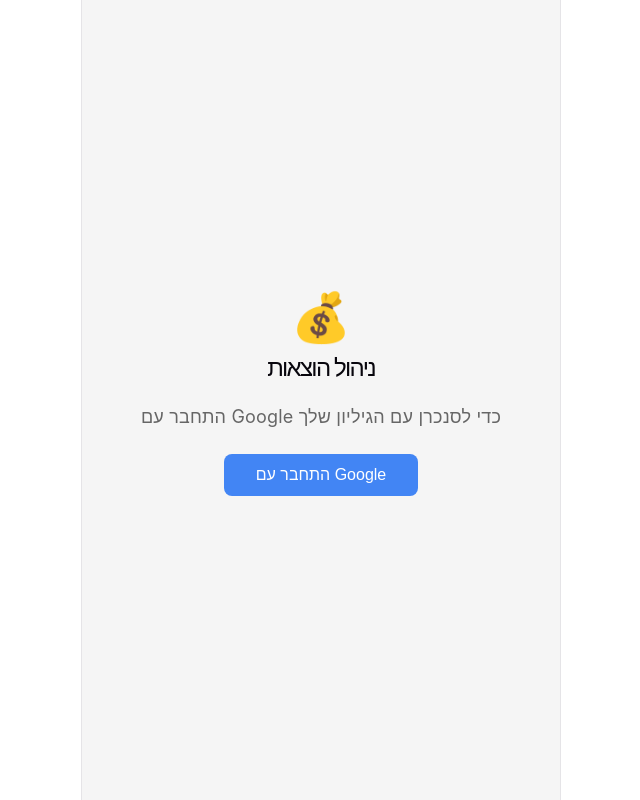
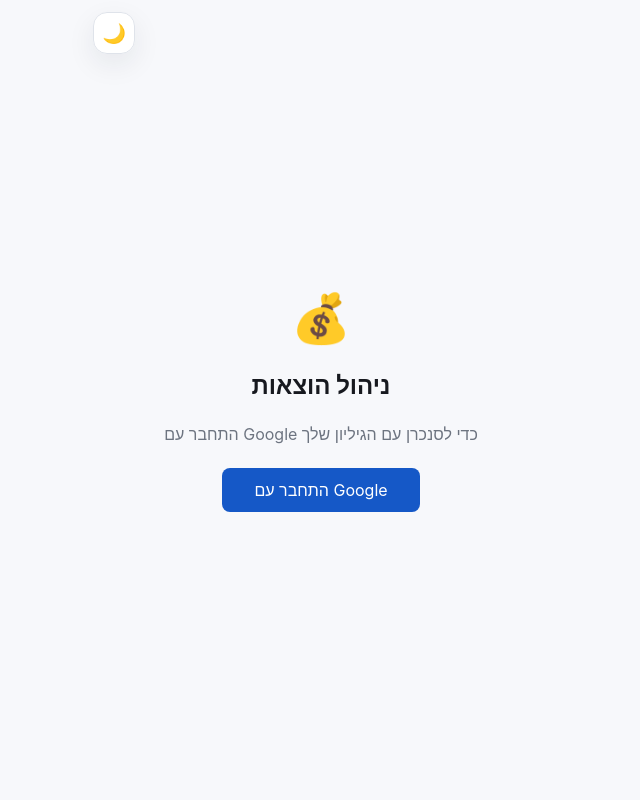
Before and after one commit to es419/expense-tracker, a React (Vite) app: page /add in a window 1280 px wide. Shown: the whole page, without its empty margins (319-959 px from the left). Built offline with nearby package versions, Linux system fonts and the light colour scheme.

Commit message:
Add dark mode and app icon

```diff
--- a/src/App.css
+++ b/src/App.css
@@ -1,16 +1,17 @@
 * {
   box-sizing: border-box;
-  margin: 0;
-  padding: 0;
 }
 
 body {
-  font-family: -apple-system, BlinkMacSystemFont, sans-serif;
-  background: #fff;
   max-width: 480px;
   margin: 0 auto;
 }
 
-.app {
+.app,
+.sign-in-shell {
   min-height: 100vh;
+  min-height: 100svh;
+  background: var(--bg);
+  color: var(--text);
+  transition: background-color 180ms ease, color 180ms ease;
 }
--- a/src/App.jsx
+++ b/src/App.jsx
@@ -5,23 +5,51 @@ import Transactions from './pages/Transactions'
 import AddTransaction from './pages/AddTransaction'
 import Summary from './pages/Summary'
 import BottomNav from './components/BottomNav'
+import ThemeToggle from './components/ThemeToggle'
 import './App.css'
+
+const THEME_KEY = 'expense_tracker_theme'
+
+function getInitialTheme() {
+  const saved = localStorage.getItem(THEME_KEY)
+  if (saved === 'light' || saved === 'dark') return saved
+  return window.matchMedia?.('(prefers-color-scheme: dark)').matches ? 'dark' : 'light'
+}
 
 function App() {
   const [isSignedIn, setIsSignedIn] = useState(false)
+  const [theme, setTheme] = useState(getInitialTheme)
 
   useEffect(() => {
     const token = localStorage.getItem('access_token')
     if (token) setIsSignedIn(true)
   }, [])
 
+  useEffect(() => {
+    document.documentElement.dataset.theme = theme
+    localStorage.setItem(THEME_KEY, theme)
+
+    const metaTheme = document.querySelector('meta[name="theme-color"]')
+    if (metaTheme) metaTheme.setAttribute('content', theme === 'dark' ? '#0d1117' : '#f7f8fb')
+  }, [theme])
+
+  function toggleTheme() {
+    setTheme(current => current === 'dark' ? 'light' : 'dark')
+  }
+
   if (!isSignedIn) {
-    return <SignIn onSignIn={() => setIsSignedIn(true)} />
+    return (
+      <div className="sign-in-shell">
+        <ThemeToggle theme={theme} onToggle={toggleTheme} />
+        <SignIn onSignIn={() => setIsSignedIn(true)} />
+      </div>
+    )
   }
 
   return (
     <BrowserRouter>
       <div className="app">
+        <ThemeToggle theme={theme} onToggle={toggleTheme} />
         <Routes>
           <Route path="/" element={<Navigate to="/transactions" />} />
           <Route path="/transactions" element={<Transactions />} />
--- a/src/components/BottomNav.jsx
+++ b/src/components/BottomNav.jsx
@@ -30,12 +30,16 @@ const styles = {
   nav: {
     position: 'fixed',
     bottom: 0,
-    left: 0,
-    right: 0,
+    left: '50%',
+    right: 'auto',
+    width: 'min(100%, 480px)',
+    transform: 'translateX(-50%)',
     display: 'flex',
-    background: 'white',
-    borderTop: '1px solid #eee',
-    padding: '8px 0',
+    background: 'var(--nav-bg)',
+    borderTop: '1px solid var(--border)',
+    padding: '8px 0 max(8px, env(safe-area-inset-bottom))',
+    backdropFilter: 'blur(14px)',
+    WebkitBackdropFilter: 'blur(14px)',
   },
   tab: {
     flex: 1,
@@ -46,7 +50,7 @@ const styles = {
     background: 'none',
     border: 'none',
     cursor: 'pointer',
-    color: '#999',
+    color: 'var(--text-muted)',
     padding: '4px',
   },
   tabActive: {
@@ -58,7 +62,7 @@ const styles = {
     background: 'none',
     border: 'none',
     cursor: 'pointer',
-    color: '#333',
+    color: 'var(--text)',
     fontWeight: 'bold',
     padding: '4px',
   },
--- /dev/null
+++ b/src/components/ThemeToggle.jsx
@@ -0,0 +1,40 @@
+export default function ThemeToggle({ theme, onToggle }) {
+  const isDark = theme === 'dark'
+
+  return (
+    <button
+      type="button"
+      onClick={onToggle}
+      aria-label={isDark ? 'עבור למצב בהיר' : 'עבור למצב חשוך'}
+      title={isDark ? 'מצב בהיר' : 'מצב חשוך'}
+      style={styles.button}
+    >
+      <span aria-hidden="true" style={styles.icon}>{isDark ? '☀️' : '🌙'}</span>
+    </button>
+  )
+}
+
+const styles = {
+  button: {
+    position: 'fixed',
+    zIndex: 1000,
+    top: 'max(12px, env(safe-area-inset-top))',
+    left: 'max(12px, calc((100vw - 480px) / 2 + 12px))',
+    width: '42px',
+    height: '42px',
+    borderRadius: '14px',
+    border: '1px solid var(--border)',
+    background: 'var(--theme-toggle-bg)',
+    color: 'var(--text)',
+    boxShadow: 'var(--shadow)',
+    display: 'grid',
+    placeItems: 'center',
+    cursor: 'pointer',
+    backdropFilter: 'blur(14px)',
+    WebkitBackdropFilter: 'blur(14px)',
+  },
+  icon: {
+    fontSize: '19px',
+    lineHeight: 1,
+  },
+}
--- a/src/index.css
+++ b/src/index.css
@@ -1,111 +1,90 @@
 :root {
-  --text: #6b6375;
-  --text-h: #08060d;
-  --bg: #fff;
-  --border: #e5e4e7;
-  --code-bg: #f4f3ec;
-  --accent: #aa3bff;
-  --accent-bg: rgba(170, 59, 255, 0.1);
-  --accent-border: rgba(170, 59, 255, 0.5);
-  --social-bg: rgba(244, 243, 236, 0.5);
-  --shadow:
-    rgba(0, 0, 0, 0.1) 0 10px 15px -3px, rgba(0, 0, 0, 0.05) 0 4px 6px -2px;
+  --bg: #f7f8fb;
+  --surface: #ffffff;
+  --surface-soft: #f1f3f7;
+  --surface-strong: #e7eaf0;
+  --text: #17191f;
+  --text-muted: #6d7480;
+  --border: #dfe3ea;
+  --primary: #1558c7;
+  --primary-hover: #0f4eaf;
+  --primary-text: #ffffff;
+  --button: #20242c;
+  --button-text: #ffffff;
+  --income: #238636;
+  --expense: #c93232;
+  --danger-bg: rgba(201, 50, 50, 0.08);
+  --shadow: 0 10px 28px rgba(31, 42, 55, 0.08);
+  --nav-bg: rgba(255, 255, 255, 0.94);
+  --theme-toggle-bg: rgba(255, 255, 255, 0.92);
+  --theme-color: #f7f8fb;
 
-  --sans: system-ui, 'Segoe UI', Roboto, sans-serif;
-  --heading: system-ui, 'Segoe UI', Roboto, sans-serif;
-  --mono: ui-monospace, Consolas, monospace;
-
-  font: 18px/145% var(--sans);
-  letter-spacing: 0.18px;
-  color-scheme: light dark;
+  font-family: -apple-system, BlinkMacSystemFont, 'Segoe UI', sans-serif;
   color: var(--text);
   background: var(--bg);
   font-synthesis: none;
   text-rendering: optimizeLegibility;
   -webkit-font-smoothing: antialiased;
   -moz-osx-font-smoothing: grayscale;
-
-  @media (max-width: 1024px) {
-    font-size: 16px;
-  }
+  color-scheme: light;
 }
 
-@media (prefers-color-scheme: dark) {
-  :root {
-    --text: #9ca3af;
-    --text-h: #f3f4f6;
-    --bg: #16171d;
-    --border: #2e303a;
-    --code-bg: #1f2028;
-    --accent: #c084fc;
-    --accent-bg: rgba(192, 132, 252, 0.15);
-    --accent-border: rgba(192, 132, 252, 0.5);
-    --social-bg: rgba(47, 48, 58, 0.5);
-    --shadow:
-      rgba(0, 0, 0, 0.4) 0 10px 15px -3px, rgba(0, 0, 0, 0.25) 0 4px 6px -2px;
-  }
+:root[data-theme='dark'] {
+  --bg: #0d1117;
+  --surface: #151b23;
+  --surface-soft: #1b222c;
+  --surface-strong: #252d38;
+  --text: #f2f5f8;
+  --text-muted: #9ba6b2;
+  --border: #303a46;
+  --primary: #4d8df7;
+  --primary-hover: #6ca1fa;
+  --primary-text: #ffffff;
+  --button: #e8edf3;
+  --button-text: #11161d;
+  --income: #54c06a;
+  --expense: #ff6b6b;
+  --danger-bg: rgba(255, 107, 107, 0.10);
+  --shadow: 0 12px 32px rgba(0, 0, 0, 0.28);
+  --nav-bg: rgba(21, 27, 35, 0.94);
+  --theme-toggle-bg: rgba(27, 34, 44, 0.94);
+  --theme-color: #0d1117;
 
-  #social .button-icon {
-    filter: invert(1) brightness(2);
-  }
+  color-scheme: dark;
+}
+
+* {
+  box-sizing: border-box;
+}
+
+html {
+  background: var(--bg);
 }
 
 body {
   margin: 0;
+  min-width: 320px;
+  min-height: 100vh;
+  background: var(--bg);
+  color: var(--text);
+}
+
+button,
+input,
+select,
+textarea {
+  font: inherit;
+  color: inherit;
+}
+
+button {
+  -webkit-tap-highlight-color: transparent;
+}
+
+input {
+  color-scheme: inherit;
 }
 
 #root {
-  width: 1126px;
-  max-width: 100%;
-  margin: 0 auto;
-  text-align: center;
-  border-inline: 1px solid var(--border);
-  min-height: 100svh;
-  display: flex;
-  flex-direction: column;
-  box-sizing: border-box;
+  min-height: 100vh;
 }
-
-h1,
-h2 {
-  font-family: var(--heading);
-  font-weight: 500;
-  color: var(--text-h);
-}
-
-h1 {
-  font-size: 56px;
-  letter-spacing: -1.68px;
-  margin: 32px 0;
-  @media (max-width: 1024px) {
-    font-size: 36px;
-    margin: 20px 0;
-  }
-}
-h2 {
-  font-size: 24px;
-  line-height: 118%;
-  letter-spacing: -0.24px;
-  margin: 0 0 8px;
-  @media (max-width: 1024px) {
-    font-size: 20px;
-  }
-}
-p {
-  margin: 0;
-}
-
-code,
-.counter {
-  font-family: var(--mono);
-  display: inline-flex;
-  border-radius: 4px;
-  color: var(--text-h);
-}
-
-code {
-  font-size: 15px;
-  line-height: 135%;
-  padding: 4px 8px;
-  background: var(--code-bg);
-}
--- a/src/pages/AddTransaction.jsx
+++ b/src/pages/AddTransaction.jsx
@@ -104,11 +104,11 @@ const styles = {
   container: { padding: '16px', paddingBottom: '80px', direction: 'rtl' },
   title: { marginBottom: '16px' },
   field: { marginBottom: '16px' },
-  label: { display: 'block', fontSize: '13px', color: '#777', marginBottom: '6px' },
-  input: { width: '100%', padding: '10px', borderRadius: '8px', border: '1px solid #555', fontSize: '16px', boxSizing: 'border-box', background: 'transparent' },
+  label: { display: 'block', fontSize: '13px', color: 'var(--text-muted)', marginBottom: '6px' },
+  input: { width: '100%', padding: '10px', borderRadius: '8px', border: '1px solid var(--border)', fontSize: '16px', boxSizing: 'border-box', background: 'var(--surface)', color: 'var(--text)', outline: 'none' },
   chipRow: { display: 'flex', flexWrap: 'wrap', gap: '8px' },
-  chip: { padding: '6px 14px', borderRadius: '20px', border: '1px solid #555', background: 'transparent', cursor: 'pointer', fontSize: '14px' },
-  chipSelected: { padding: '6px 14px', borderRadius: '20px', border: '1px solid #888', background: '#333', color: 'white', cursor: 'pointer', fontSize: '14px' },
-  billingInfo: { padding: '12px', marginBottom: '12px', borderRadius: '8px', background: 'rgba(127,127,127,0.12)', fontSize: '14px' },
-  saveBtn: { width: '100%', padding: '14px', background: '#333', color: 'white', border: 'none', borderRadius: '8px', fontSize: '16px', cursor: 'pointer', marginTop: '8px' },
+  chip: { padding: '6px 14px', borderRadius: '20px', border: '1px solid var(--border)', background: 'var(--surface)', color: 'var(--text)', cursor: 'pointer', fontSize: '14px' },
+  chipSelected: { padding: '6px 14px', borderRadius: '20px', border: '1px solid var(--primary)', background: 'var(--primary)', color: 'var(--primary-text)', cursor: 'pointer', fontSize: '14px' },
+  billingInfo: { padding: '12px', marginBottom: '12px', borderRadius: '8px', background: 'var(--surface-soft)', fontSize: '14px' },
+  saveBtn: { width: '100%', padding: '14px', background: 'var(--button)', color: 'var(--button-text)', border: 'none', borderRadius: '8px', fontSize: '16px', cursor: 'pointer', marginTop: '8px' },
 }
--- a/src/pages/SignIn.jsx
+++ b/src/pages/SignIn.jsx
@@ -22,11 +22,11 @@ export default function SignIn({ onSignIn }) {
       height: '100vh',
       gap: '24px',
       padding: '24px',
-      background: '#f5f5f5'
+      background: 'var(--bg)'
     }}>
       <div style={{ fontSize: '48px' }}>💰</div>
       <h1 style={{ margin: 0, fontSize: '24px' }}>ניהול הוצאות</h1>
-      <p style={{ margin: 0, color: '#666', textAlign: 'center' }}>
+      <p style={{ margin: 0, color: 'var(--text-muted)', textAlign: 'center' }}>
         התחבר עם Google כדי לסנכרן עם הגיליון שלך
       </p>
       <button
@@ -34,8 +34,8 @@ export default function SignIn({ onSignIn }) {
         style={{
           padding: '12px 32px',
           fontSize: '16px',
-          background: '#4285f4',
-          color: 'white',
+          background: 'var(--primary)',
+          color: 'var(--primary-text)',
           border: 'none',
           borderRadius: '8px',
           cursor: 'pointer',
--- a/src/pages/Summary.jsx
+++ b/src/pages/Summary.jsx
@@ -88,7 +88,7 @@ function BudgetBar({ title, spent, budget }) {
       <div style={styles.cardLabel}>{title}</div>
       <div style={styles.cardValue}>{spent.toFixed(0)} / {budget.toFixed(0)} ₪</div>
       <div style={styles.barBg}>
-        <div style={{ ...styles.barFill, width: `${pct * 100}%`, background: over ? '#c62828' : '#555' }} />
+        <div style={{ ...styles.barFill, width: `${pct * 100}%`, background: over ? 'var(--expense)' : 'var(--primary)' }} />
       </div>
     </div>
   )
@@ -108,16 +108,16 @@ function ManualRow({ label, value, onSave }) {
 const styles = {
   container: { padding: '16px', paddingBottom: '80px', direction: 'rtl' },
   title: { marginBottom: '16px' },
-  card: { background: 'rgba(127,127,127,0.10)', borderRadius: '12px', padding: '16px', marginBottom: '12px' },
-  cardLabel: { fontSize: '13px', color: '#888' },
+  card: { background: 'var(--surface)', border: '1px solid var(--border)', borderRadius: '12px', padding: '16px', marginBottom: '12px', boxShadow: 'var(--shadow)' },
+  cardLabel: { fontSize: '13px', color: 'var(--text-muted)' },
   cardValue: { fontSize: '22px', fontWeight: 'bold', marginTop: '4px' },
-  cardHint: { fontSize: '12px', color: '#888', marginTop: '6px' },
-  barBg: { height: '8px', background: 'rgba(127,127,127,0.2)', borderRadius: '4px', marginTop: '8px', overflow: 'hidden' },
+  cardHint: { fontSize: '12px', color: 'var(--text-muted)', marginTop: '6px' },
+  barBg: { height: '8px', background: 'var(--surface-strong)', borderRadius: '4px', marginTop: '8px', overflow: 'hidden' },
   barFill: { height: '8px', borderRadius: '4px' },
   sectionTitle: { marginTop: '24px', marginBottom: '12px' },
   manualRow: { display: 'flex', alignItems: 'center', gap: '8px', marginBottom: '12px' },
   manualLabel: { flex: 1, fontSize: '13px' },
-  manualInput: { width: '90px', padding: '6px', borderRadius: '6px', border: '1px solid #555', textAlign: 'right', background: 'transparent' },
-  saveBtn: { padding: '6px 12px', background: '#333', color: 'white', border: 'none', borderRadius: '6px', cursor: 'pointer' },
+  manualInput: { width: '90px', padding: '6px', borderRadius: '6px', border: '1px solid var(--border)', textAlign: 'right', background: 'var(--surface)', color: 'var(--text)' },
+  saveBtn: { padding: '6px 12px', background: 'var(--button)', color: 'var(--button-text)', border: 'none', borderRadius: '6px', cursor: 'pointer' },
   center: { display: 'flex', justifyContent: 'center', alignItems: 'center', height: '50vh' },
 }
--- a/src/pages/Transactions.jsx
+++ b/src/pages/Transactions.jsx
@@ -94,15 +94,15 @@ export default function Transactions() {
 const styles = {
   container: { padding: '16px', paddingBottom: '80px', direction: 'rtl' },
   title: { marginBottom: '8px' },
-  refresh: { marginBottom: '16px', padding: '8px 16px', cursor: 'pointer' },
-  row: { display: 'flex', justifyContent: 'space-between', alignItems: 'center', padding: '12px', borderBottom: '1px solid rgba(127,127,127,0.2)', gap: '10px' },
+  refresh: { marginBottom: '16px', padding: '8px 16px', cursor: 'pointer', border: '1px solid var(--border)', borderRadius: '8px', background: 'var(--surface)', color: 'var(--text)' },
+  row: { display: 'flex', justifyContent: 'space-between', alignItems: 'center', padding: '12px', borderBottom: '1px solid var(--border)', gap: '10px', background: 'var(--surface)' },
   details: { minWidth: 0, flex: 1 },
   actions: { display: 'flex', alignItems: 'center', gap: '10px' },
   category: { fontWeight: '600', fontSize: '16px' },
-  meta: { fontSize: '12px', color: '#888', marginTop: '4px' },
-  income: { color: '#2e7d32', fontWeight: '600', whiteSpace: 'nowrap' },
-  expense: { color: '#c62828', fontWeight: '600', whiteSpace: 'nowrap' },
-  deleteBtn: { padding: '6px 9px', border: '1px solid rgba(198,40,40,0.35)', borderRadius: '7px', background: 'transparent', color: '#c62828', cursor: 'pointer', fontSize: '12px' },
+  meta: { fontSize: '12px', color: 'var(--text-muted)', marginTop: '4px' },
+  income: { color: 'var(--income)', fontWeight: '600', whiteSpace: 'nowrap' },
+  expense: { color: 'var(--expense)', fontWeight: '600', whiteSpace: 'nowrap' },
+  deleteBtn: { padding: '6px 9px', border: '1px solid color-mix(in srgb, var(--expense) 35%, transparent)', borderRadius: '7px', background: 'var(--danger-bg)', color: 'var(--expense)', cursor: 'pointer', fontSize: '12px' },
   center: { display: 'flex', justifyContent: 'center', alignItems: 'center', height: '50vh' },
-  empty: { textAlign: 'center', color: '#999', marginTop: '40px' },
+  empty: { textAlign: 'center', color: 'var(--text-muted)', marginTop: '40px' },
 }
```
